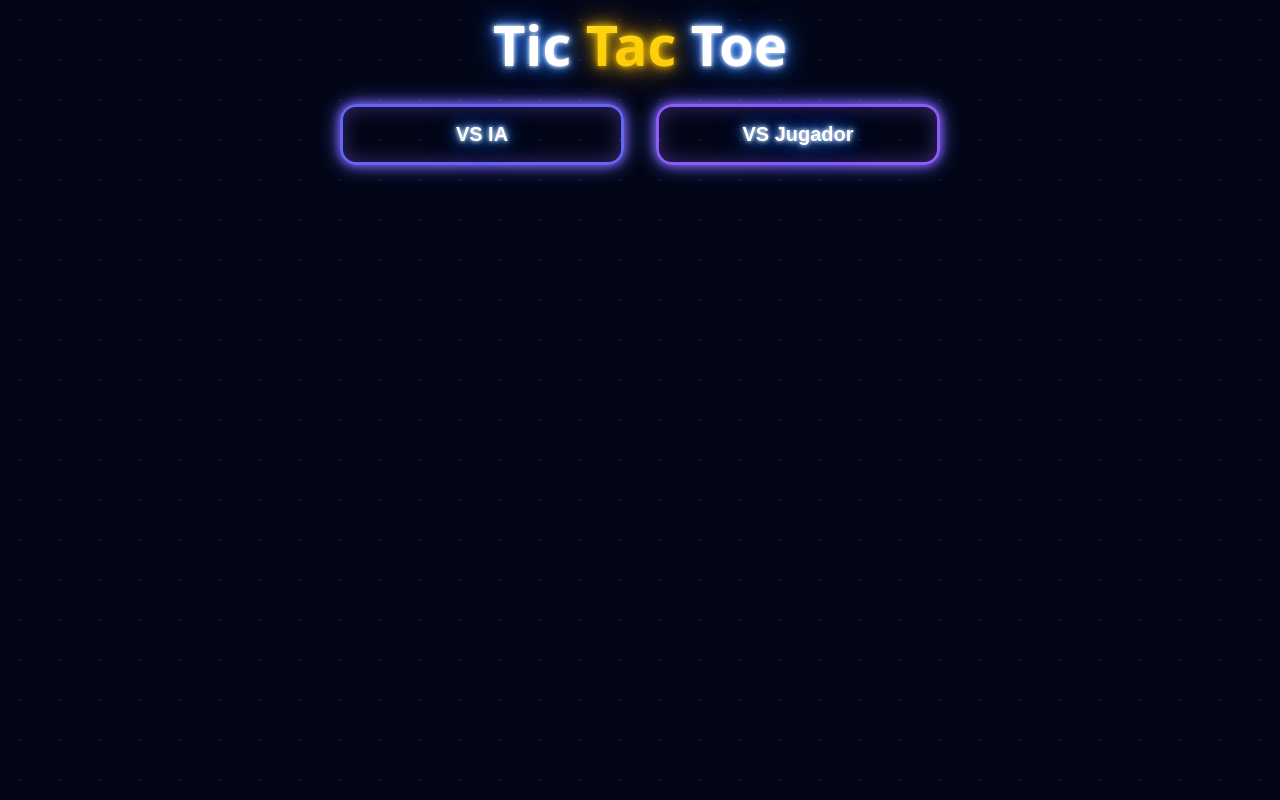
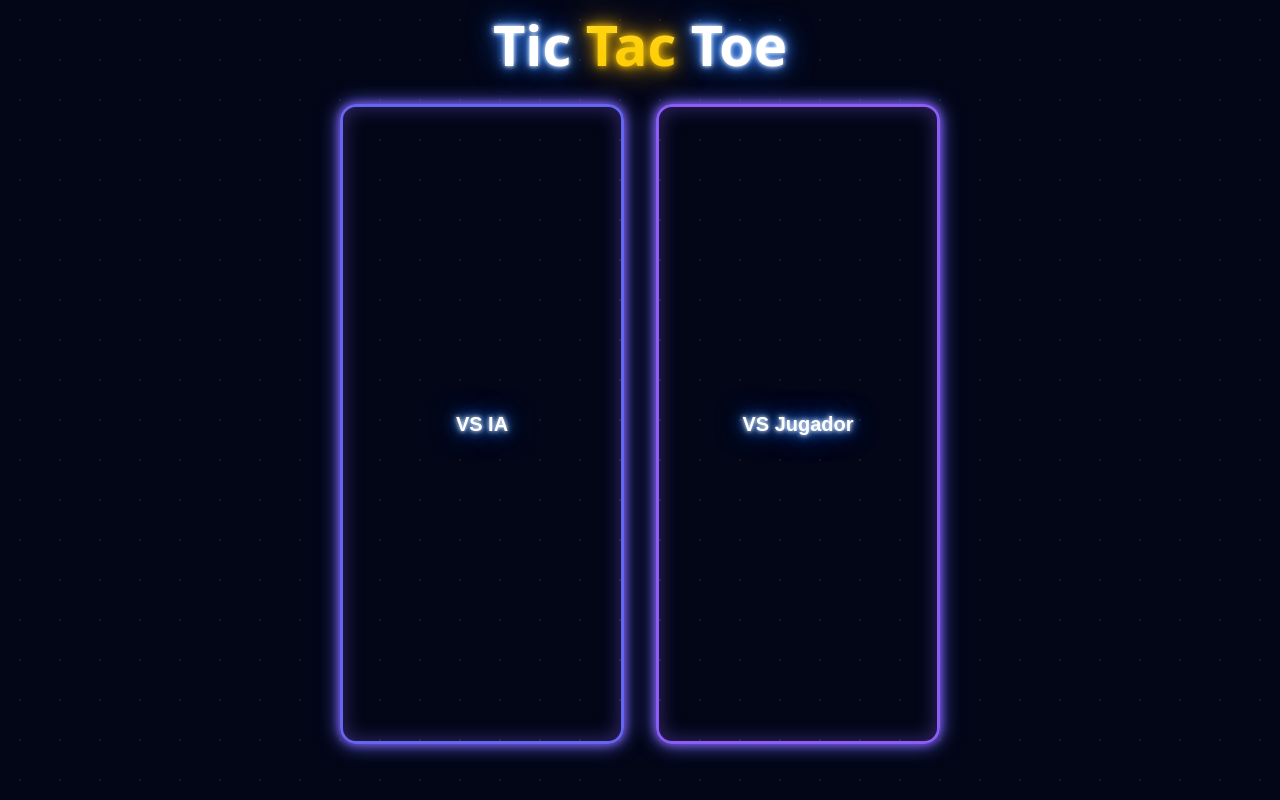
Before and after one commit to BramdonSantiago/tic-tac-toe, a React (Vite) app: page /tic-tac-toe/menu in a window 1280 px wide. Built offline with nearby package versions, Linux system fonts and the light colour scheme.

Commit message:
Deploy Add Menu Game. Game VS IA and Game VS PLAYER

```diff
--- a/src/features/menu/Menu.css
+++ b/src/features/menu/Menu.css
@@ -11,6 +11,7 @@
     justify-content: center;
     align-items: stretch;
     flex-direction: column;
+    height: 80dvh;
     @media(min-width: 1200px) {
         flex-direction: row;
     }
```
